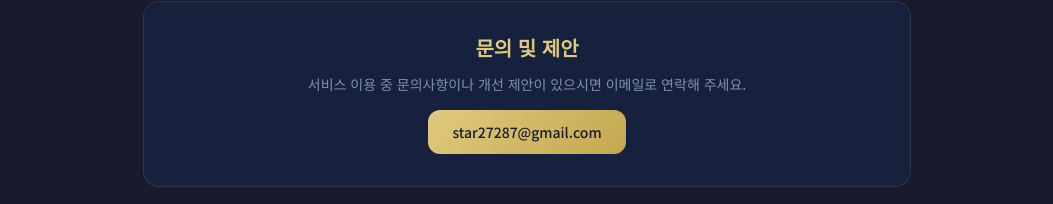
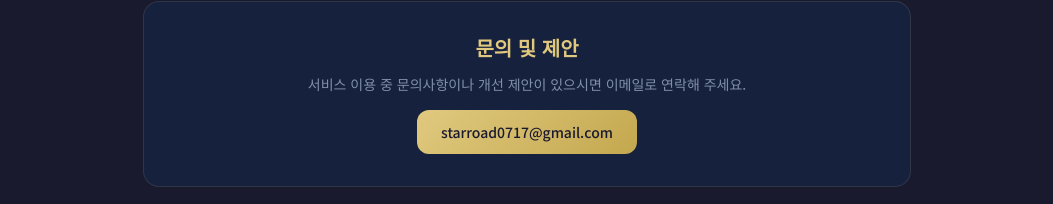
Before and after one commit to star27287-a11234/unmyeong-sil, a Next.js app: page /about in a window 1280 px wide. Shown: the part 1795-1999 px from the top of the page, without its empty margins (113-1166 px from the left). Built offline with nearby package versions, Linux system fonts and the light colour scheme.

Commit message:
이메일 주소 변경: star27287 → starroad0717@gmail.com
Co-Authored-By: Claude Sonnet 4.6 <noreply@anthropic.com>

```diff
--- a/app/about/page.tsx
+++ b/app/about/page.tsx
@@ -106,14 +106,14 @@ export default function AboutPage() {
             서비스 이용 중 문의사항이나 개선 제안이 있으시면 이메일로 연락해 주세요.
           </p>
           <a
-            href="mailto:star27287@gmail.com"
+            href="mailto:starroad0717@gmail.com"
             className="inline-block px-6 py-3 rounded-xl font-medium text-sm transition-all hover:scale-105"
             style={{
               background: 'linear-gradient(135deg, #e0c97f, #c4a84f)',
               color: '#1a1a2e',
             }}
           >
-            star27287@gmail.com
+            starroad0717@gmail.com
           </a>
         </div>
 
--- a/app/privacy/page.tsx
+++ b/app/privacy/page.tsx
@@ -93,11 +93,11 @@ export default function PrivacyPage() {
           <p className="mt-2">
             이메일:{' '}
             <a
-              href="mailto:star27287@gmail.com"
+              href="mailto:starroad0717@gmail.com"
               className="underline"
               style={{ color: '#e0c97f' }}
             >
-              star27287@gmail.com
+              starroad0717@gmail.com
             </a>
           </p>
         </section>
```
